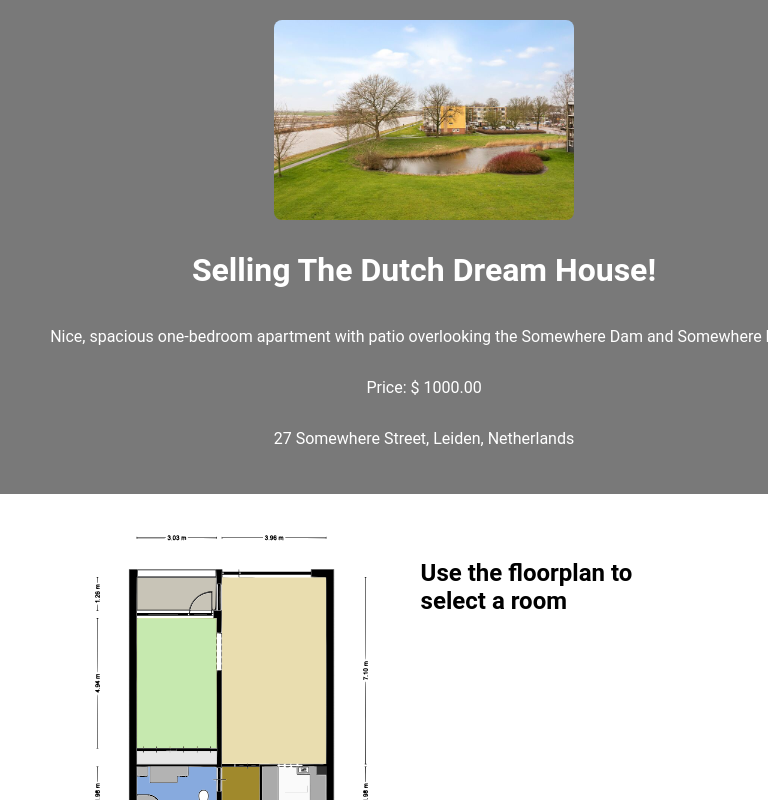
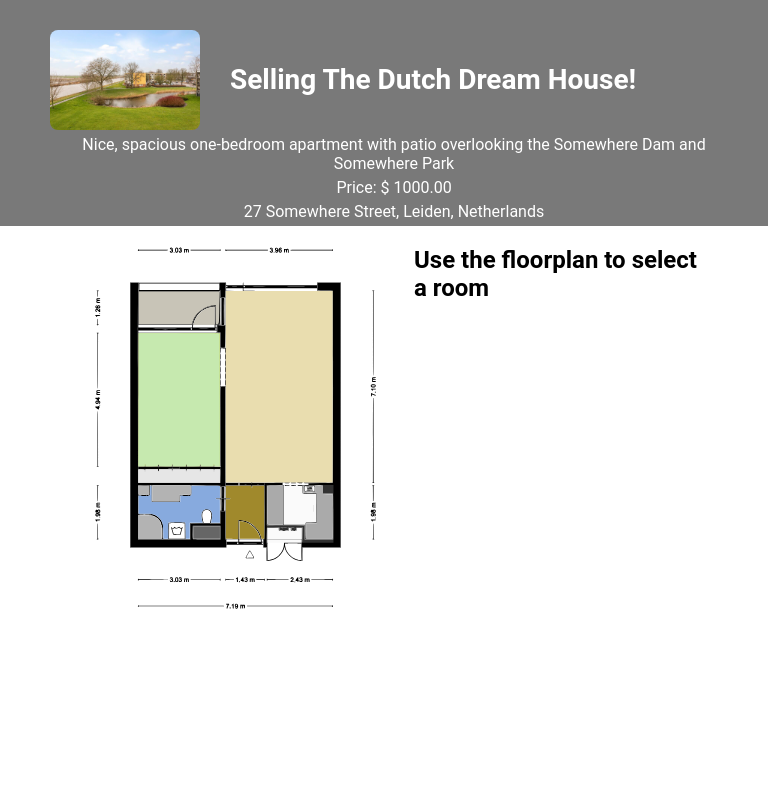
Before and after one commit to schalla7/floorplan-app, an Angular app: page / in a window 768 px wide. Built offline with nearby package versions, Linux system fonts and the light colour scheme.

Commit message:
Finally happy with the layout of both mobile and big

```diff
--- a/src/app/app.component.scss
+++ b/src/app/app.component.scss
@@ -33,6 +33,7 @@
         width: 85%;
     }
     .floorplan {
+        padding-top: 10px;
         width: 100%;
     }
 }
--- a/src/app/components/house-details/house-details.component.html
+++ b/src/app/components/house-details/house-details.component.html
@@ -1,7 +1,7 @@
 <div class="house-intro">
     <img [src]="house.thumbnail" alt="Thumbnail of the house" class="house-thumbnail">
-    <div class="house-details">
-        <h1>{{ house.title }}</h1>
+    <h1>{{ house.title }}</h1>
+    <div class="house-info">
         <p class="description">{{ house.description }}</p>
         <p class="price">Price: {{ house.price }}</p>
         <p class="address">{{ house.address }}</p>
--- a/src/app/components/house-details/house-details.component.scss
+++ b/src/app/components/house-details/house-details.component.scss
@@ -1,64 +1,75 @@
 :host {
     display: block; // Make sure the :host fills its container
     width: 100%; // This should stretch the component to the full width of its parent
-    display: grid;
     background-color: #797979;  // Will stretch across the screen at top
     color: white;
-    grid-template-columns: auto auto 1fr;
-}
-
-.house-intro {
-    grid-column: 1;
-    width: 100%; // Full width
-    padding: 20px 0; // Vertical padding
 }
 
     .house-thumbnail {
-        width: 40%;
         border-radius: 8px;
     }
 
-    .house-details {
-        padding-left: 20px;
-        display: flex;
-        flex-direction: column;
-        justify-content: space-between;
-    }
+
 
 // Big screens:
 @media (min-width: 768px) {
     .house-intro {
-        display: flex;
-        padding-left: 40px;
+        max-height: 13vh;
+        display: grid;
+        grid-template-columns: 100px auto;
+        align-items: start;
+        padding: 20px 20px;
     }
         .house-thumbnail {
-            width: 300px; // Width of the thumbnail for big screens
+            width: 100%;
         }
+
+        h1,
+        .house-info {
+            grid-column: 2;  /* Positions both the h1 and .house-info in the second column */
+            display: flex;
+            flex-direction: column;
+            padding-left: 20px; /* Adds some space between the thumbnail and the text */
+            padding-top: 0;
+            margin-top: 0;
+            height: auto;
+        }
+            .house-info p {
+                margin-top: 5px;
+                margin-bottom: 5px;
+            }
 }
 
 // Mobile devices:
 @media (max-width: 768px) {
     .house-intro {
         display: flex;
-        flex-direction: column;
-        align-items: center; // Centers children horizontally
-        margin: 0 0; // Removes any horizontal margin
-        width: 100%; // Ensures the div doesn't exceed the viewport width
+        flex-direction: row;
+        align-items: center; /* Centers thumbnail and title vertically */
+        flex-wrap: wrap;
+        max-height: 30vh;  /* Adjust this value as needed */
+        padding: 30px;
+        padding-bottom: 0px;
     }
 
         .house-thumbnail {
-            border-color: black;
-            margin: auto; // Centers the image
-            max-width: 100%; // Ensures the image is responsive and does not overflow
-            height: auto; // Keeps the aspect ratio of the image
-            border-radius: 8px; // Keeps the border-radius if you want rounded corners
+            flex: 0 0 auto; /* Do not grow, do not shrink, and is automatically sized */
+            width: 25%;/* Adjust the thumbnail size to fit the layout */
+            max-width: 150px; /* Sets a max-width for the thumbnail */
+            margin-right: 10px; /* Provides spacing between the thumbnail and the title */
+            margin-left: 20px;
         }
 
-        .house-details {
-            padding: 10px;
-            width: 100%; // Ensures the div doesn't exceed the viewport width
-            box-sizing: border-box; // Includes padding in the width calculation
-            text-align: center;
+        h1 {
+            flex: 1; /* Allows the title to fill the remaining space next to the thumbnail */
+            margin: 0; /* Removes default margin to align correctly with the thumbnail */
+            font-size: 1.75rem; /* Adjust the font size for mobile */
+            word-break: break-word;  /* Ensures the title wraps and fits within the available space */
         }
 
+    .house-info {
+        display: block;  /* Makes sure the info section is displayed as a block */
+        width: 100%;  /* Takes full width to start on a new line */
+        text-align: center;
+    }
 }
--- a/src/app/components/room-detail/room-detail.component.html
+++ b/src/app/components/room-detail/room-detail.component.html
@@ -7,10 +7,4 @@
         [src]="photo"
         alt="{{ room?.name }}"
     >
-    <!-- <img
-        *ngFor="let photo of room?.photos"
-        [src]="photo"
-        loading="lazy"
-        alt="{{ room?.name }}"
-    > -->
 </div>
--- a/src/app/components/room-detail/room-detail.component.scss
+++ b/src/app/components/room-detail/room-detail.component.scss
@@ -1,9 +1,7 @@
 :host {
     width: 100%; // Ensures it takes full width
-    margin-top: 30px; // Adds space above for separation
     padding: 15px;
     box-sizing: border-box; // Include padding in width/height calculations
-
 }
 
     .room-photos {
@@ -20,13 +18,22 @@
     }
 
 @media (max-width: 768px) {
+    :host {
+        padding: 0px;
+        margin-top: 0px;
+    }
+        .h2 {
+            padding-top: 0px;
+            padding-bottom: 0px;
+        }
         .room-photos {
             img {
                 flex: 1 1 50%;
                 height: auto;
                 object-fit: contain;
                 max-width: 100%; // Override the previous max-width rule
-            padding: 10px;
+                padding: 0px;
+                padding-bottom: 5px;
             }
         }
 
```
Lines whose indentation alone changed are shown as unchanged.
